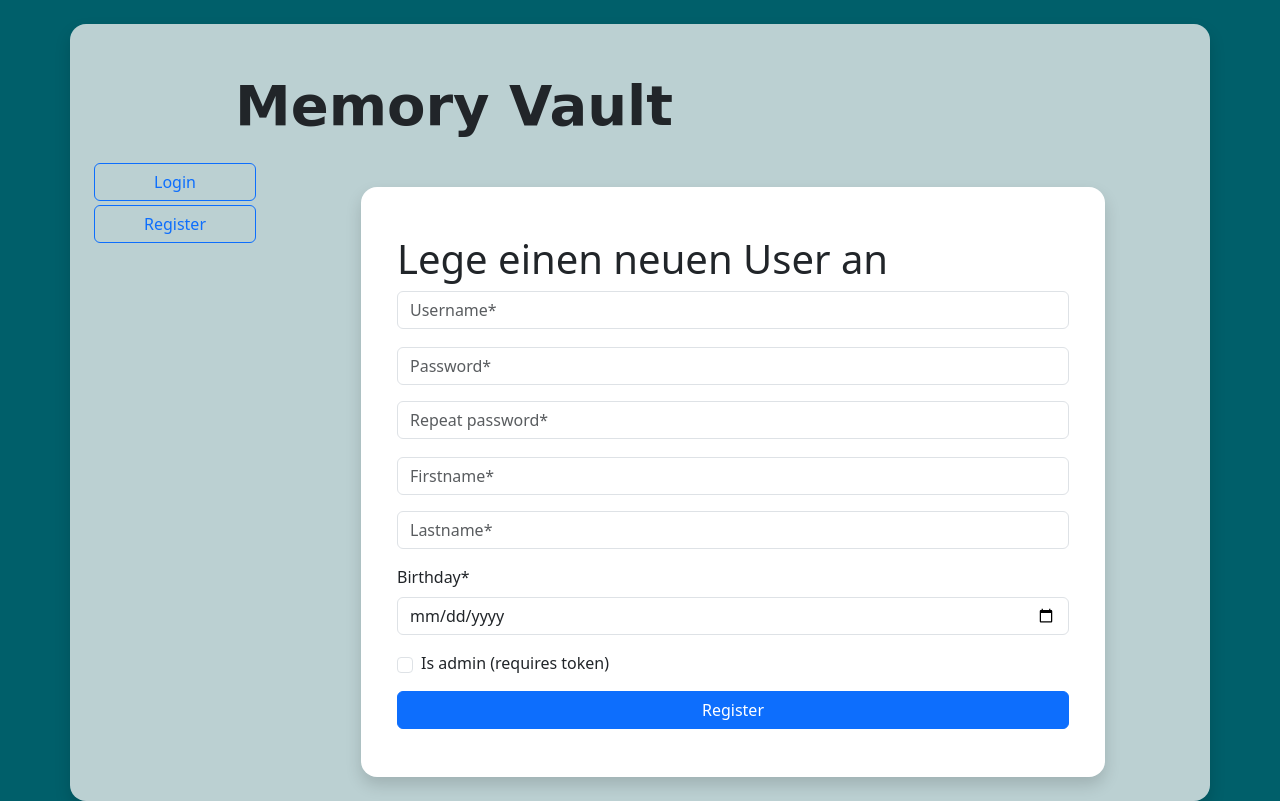
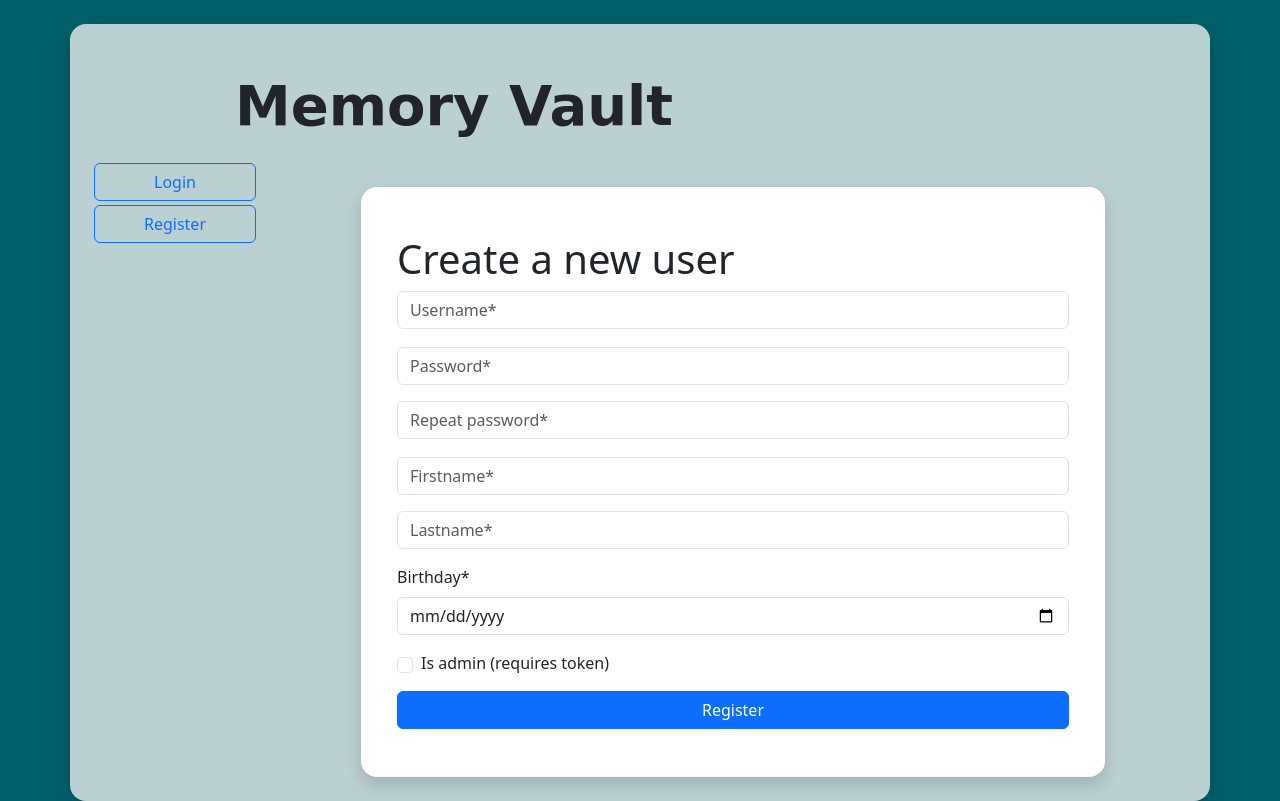
Before and after one commit to togertz/MemoryVault, a Flask app: page /u/register in a window 1280 px wide. Run offline with Flask 3, Linux system fonts and the light colour scheme; parts of the project's set-up code (start-up, migrations or seed data) failed here and were passed over.

Commit message:
Translated phrase to english

```diff
--- a/src/templates/register.html
+++ b/src/templates/register.html
@@ -5,7 +5,7 @@
 
 
 <div class="container">
-    <h1 class="mb-2 mt-4">Lege einen neuen User an</h1>
+    <h1 class="mb-2 mt-4">Create a new user</h1>
     {% with messages = get_flashed_messages(with_categories=true) %}
         {% for category, message in messages %}
             <div class="alert alert-{{ category }} fade show">{{ message }}</div>
```
